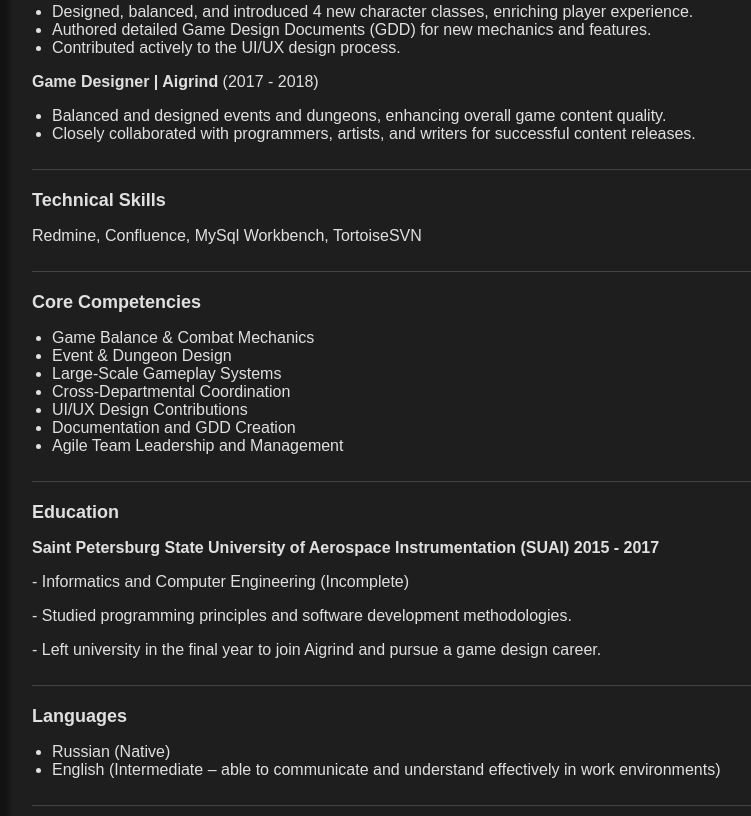
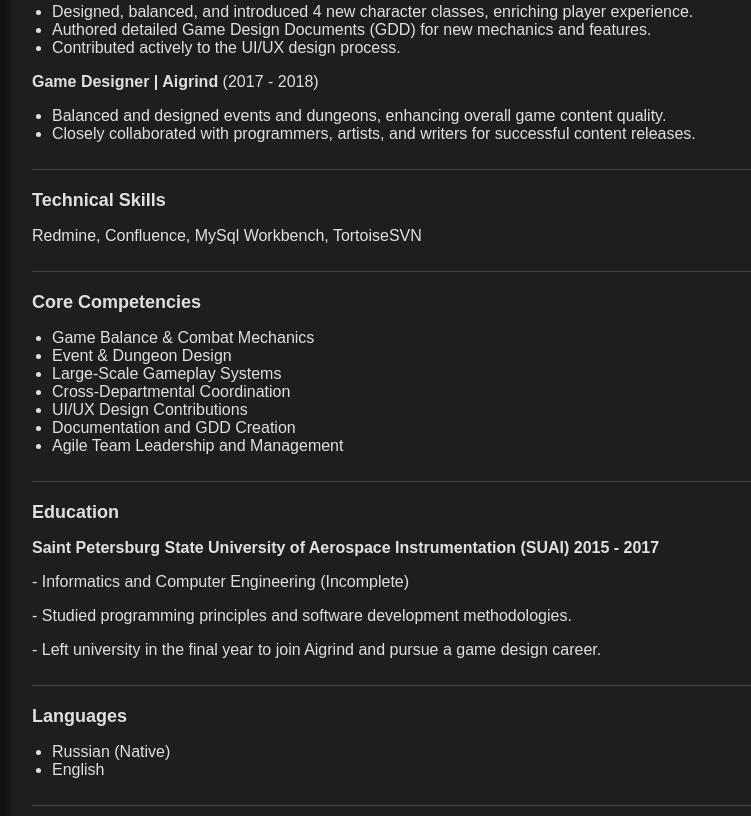
Before and after one commit to AkioKoneko/resume, a plain HTML site: page index.html in a window 1280 px wide. Shown: the part 895-1711 px from the top of the page, without its empty margins (208-959 px from the left). Drawn offline with Linux system fonts and the light colour scheme.

Commit message:
Update index.html

```diff
--- a/index.html
+++ b/index.html
@@ -84,7 +84,7 @@
             <h2>Languages</h2>
             <ul>
                 <li>Russian (Native)</li>
-                <li>English (Intermediate – able to communicate and understand effectively in work environments)</li>
+                <li>English</li>
             </ul>
         </div>
     </div>
```
